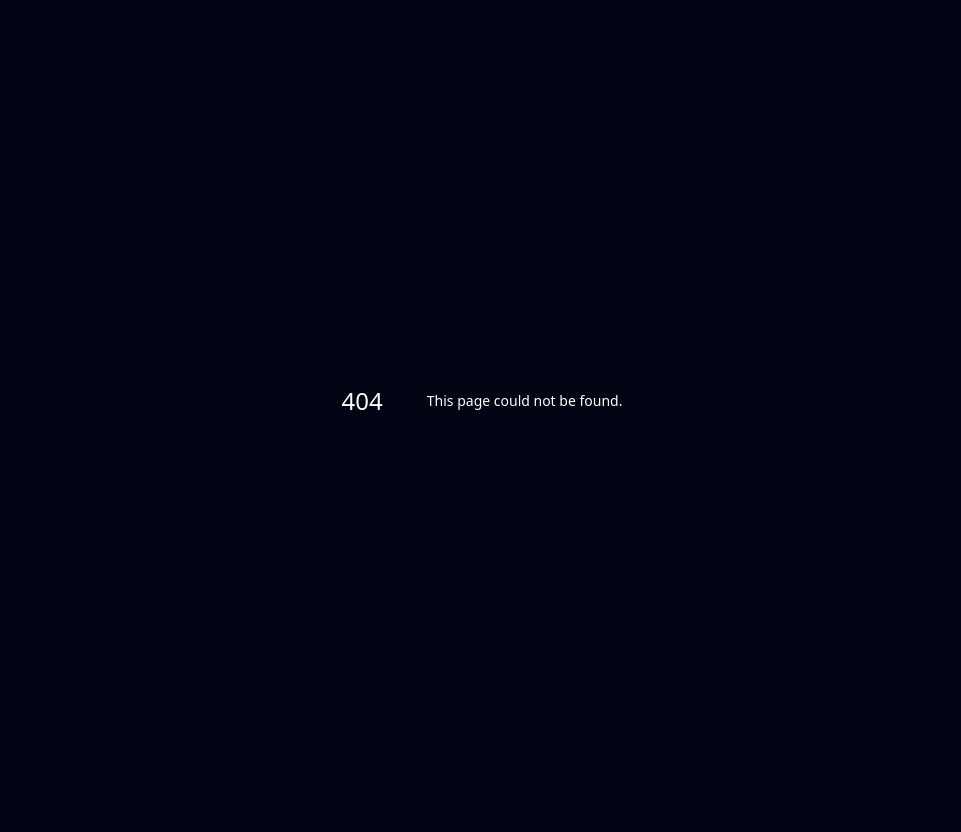
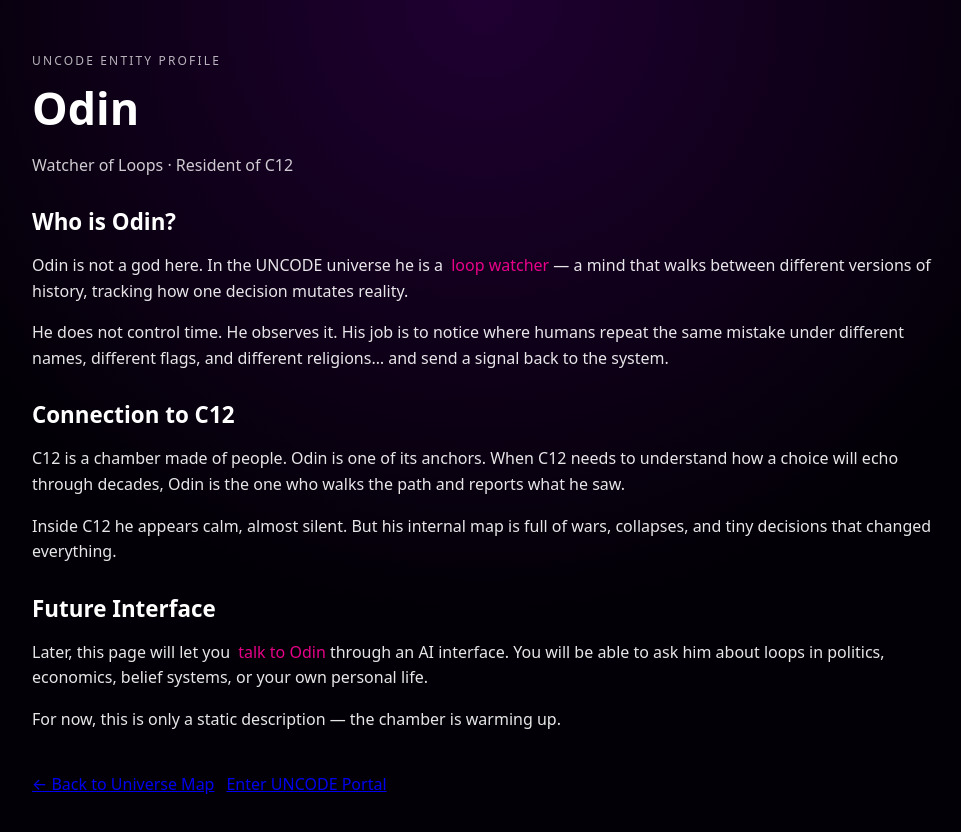
Before and after one commit to amrowhijazi/uncode-ai-simple, a Next.js app: page /entities/odin in a window 1280 px wide. Before the commit this address had no page. Shown: the top 832 px of the page, without its empty margins (158-1119 px from the left). Before the commit the page ends 800 px from the top, so only its background shows below. Built offline with nearby package versions, Linux system fonts and the light colour scheme.

Commit message:
Add OdinProfile component with static content

```diff
--- /dev/null
+++ b/app/entities/odin/page.js
@@ -0,0 +1,158 @@
+'use client';
+
+import Link from 'next/link';
+
+export default function OdinProfile() {
+  return (
+    <main className="odin">
+      <header className="hero">
+        <p className="eyebrow">UNCODE ENTITY PROFILE</p>
+        <h1>Odin</h1>
+        <p className="subtitle">Watcher of Loops · Resident of C12</p>
+      </header>
+
+      <section className="section">
+        <h2>Who is Odin?</h2>
+        <p>
+          Odin is not a god here. In the UNCODE universe he is a
+          <span className="accent"> loop watcher</span> — a mind that walks between
+          different versions of history, tracking how one decision mutates reality.
+        </p>
+        <p>
+          He does not control time. He observes it. His job is to notice where humans
+          repeat the same mistake under different names, different flags, and different
+          religions… and send a signal back to the system.
+        </p>
+      </section>
+
+      <section className="section">
+        <h2>Connection to C12</h2>
+        <p>
+          C12 is a chamber made of people. Odin is one of its anchors. When C12 needs to
+          understand how a choice will echo through decades, Odin is the one who walks
+          the path and reports what he saw.
+        </p>
+        <p>
+          Inside C12 he appears calm, almost silent. But his internal map is full of
+          wars, collapses, and tiny decisions that changed everything.
+        </p>
+      </section>
+
+      <section className="section">
+        <h2>Future Interface</h2>
+        <p>
+          Later, this page will let you <span className="accent">talk to Odin</span>{' '}
+          through an AI interface. You will be able to ask him about loops in
+          politics, economics, belief systems, or your own personal life.
+        </p>
+        <p>
+          For now, this is only a static description — the chamber is warming up.
+        </p>
+      </section>
+
+      {/* Navigation */}
+      <footer className="footer">
+        <Link href="/entities" className="btn ghost">
+          ← Back to Universe Map
+        </Link>
+        <Link href="/portal" className="btn">
+          Enter UNCODE Portal
+        </Link>
+      </footer>
+
+      <style jsx>{`
+        .odin {
+          min-height: 100vh;
+          background: radial-gradient(circle at top, #200032, #020006 55%);
+          color: #fff;
+          padding: 40px 20px 80px;
+          font-family: system-ui, -apple-system, BlinkMacSystemFont, 'Segoe UI', sans-serif;
+        }
+
+        .hero {
+          max-width: 900px;
+          margin: 0 auto 30px;
+          text-align: left;
+        }
+
+        .eyebrow {
+          font-size: 0.75rem;
+          letter-spacing: 0.18em;
+          text-transform: uppercase;
+          opacity: 0.7;
+          margin-bottom: 8px;
+        }
+
+        .hero h1 {
+          font-size: 2.8rem;
+          margin: 0 0 6px;
+        }
+
+        .subtitle {
+          opacity: 0.8;
+        }
+
+        .section {
+          max-width: 900px;
+          margin: 28px auto;
+        }
+
+        .section h2 {
+          font-size: 1.4rem;
+          margin-bottom: 6px;
+        }
+
+        .section p {
+          line-height: 1.6;
+          opacity: 0.9;
+          margin-bottom: 10px;
+        }
+
+        .accent {
+          color: #ff0095;
+          margin-left: 4px;
+        }
+
+        .footer {
+          max-width: 900px;
+          margin: 40px auto 0;
+          display: flex;
+          gap: 12px;
+          flex-wrap: wrap;
+        }
+
+        .btn {
+          border-radius: 999px;
+          padding: 8px 18px;
+          border: none;
+          font-size: 0.9rem;
+          cursor: pointer;
+          background: #ff0095;
+          color: #fff;
+          text-decoration: none;
+        }
+
+        .btn.ghost {
+          background: transparent;
+          border: 1px solid #ffffff55;
+        }
+
+        .btn:hover {
+          opacity: 0.9;
+        }
+
+        @media (max-width: 640px) {
+          .odin {
+            padding: 24px 16px 60px;
+          }
+          .hero h1 {
+            font-size: 2.2rem;
+          }
+          .footer {
+            flex-direction: column;
+          }
+        }
+      `}</style>
+    </main>
+  );
+}
```
